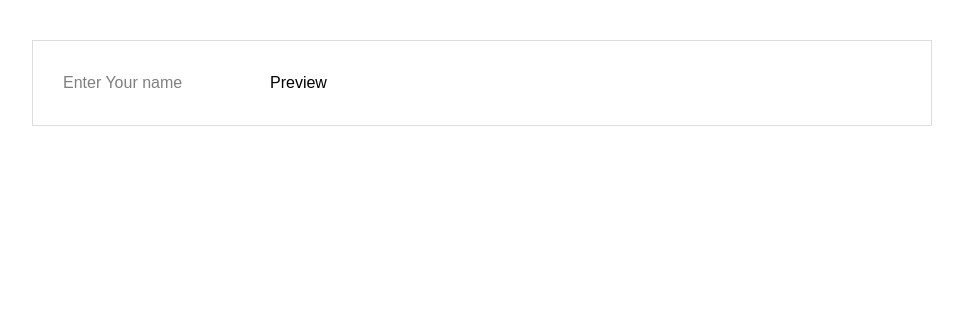
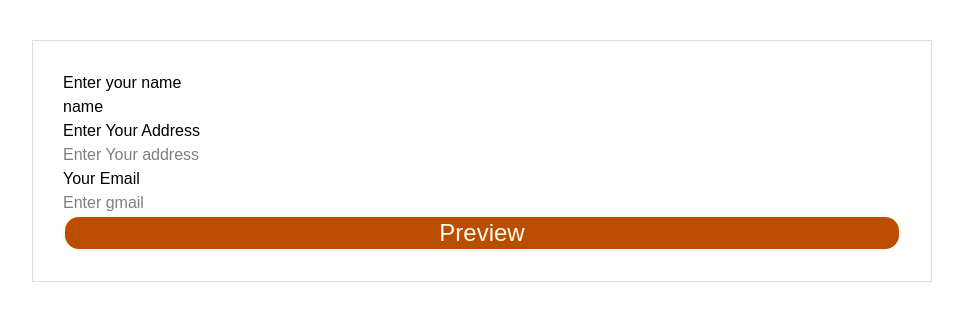
Before and after one commit to OJOK314/billing-system, a React (Vite) app: page / in a window 1280 px wide. Shown: the top 320 px of the page, without its empty margins (158-1121 px from the left). Built offline with nearby package versions, Linux system fonts and the light colour scheme.

Commit message:
add event button in to the file

```diff
--- a/src/App.jsx
+++ b/src/App.jsx
@@ -11,6 +11,20 @@ import Date from "./components/Date";
 function App() {
   const [showInvoice, setShowInvoice] = useState(false);
 
+  const [name, setName] = useState("name");
+  const [address, setAddress] = useState("");
+  const [email, setEmail] = useState("");
+  const [phone, setPhone] = useState("");
+  const [bankName, setBankName] = useState("");
+  const [bankAccount, setBankAccount] = useState("");
+  const [website, setWebsite] = useState("");
+  const [clientName, setClientName] = useState("");
+  const [clientAddress, setClientAddress] = useState("");
+  const [invoiceNumber, setInvoiceNumber] = useState("");
+  const [invoiceDate, setInvoiceDate] = useState("");
+  const [dueDate, setDueDate] = useState("");
+  const [notes, setNotes] = useState("");
+
   function handleprint() {
     window.print();
   }
@@ -18,27 +32,65 @@ function App() {
   return (
     <>
       <main>
-
         {showInvoice ? (
-
           <div>
             <Header handleprint={handleprint} />
-        <MainDetails />
+            <MainDetails name={name} email={email} address={address} />
             <ClientDetails />
             <Date />
             <Table />
             <Notes />
-        <footer />
-          <button onClick={() => setShowInvoice(false)}>Edit Information</button>
+            <Footer />
+            <button
+              onClick={() => setShowInvoice(false)}
+              className="bg-blue-500  border-2 mt-5 font-bold border-amber-400 py-2 px-8 hover:bg-emerald-950 rounded shadow hover:text-amber-50  text-amber-50 "
+            >
+              Edit Information
+            </button>
           </div>
-        ): (
+        ) : (
+          <div className=" flex flex-col">
+            <label htmlFor="name">Enter your name</label>
+            <input
+              type="text"
+              name="name"
+              id="name"
+              placeholder="Enter your name"
+              autoComplete="off"
+              value={name}
+              onChange={(e) => setName(e.target.value)}
+            />
 
-         <div>
-           <input type="text" name="text" id="text" placeholder="Enter Your name" autoComplete="off" onChange={(e) => setShowInvoice(e.target.value)}/>
-          <button onClick={() => setShowInvoice(true)}>Preview</button>
+            <label htmlFor="address"> Enter Your Address</label>
+            <input
+              type="text"
+              name="address"
+              id="address"
+              placeholder="Enter Your address"
+              autoComplete="off"
+              value={address}
+              onChange={(e) => setAddress(e.target.value)}
+            />
+
+            <label htmlFor="email">Your Email</label>
+            <input
+              type="text"
+              name="email"
+              id="email"
+              placeholder="Enter gmail"
+              autoComplete="off"
+              value={email}
+              onChange={(e) => setEmail(e.target.value)}
+            />
+
+            <button
+              onClick={() => setShowInvoice(true)}
+              className="bg-amber-700 text-2xl border-2 m  text-amber-50 p-8 rounded-2xl "
+            >
+              Preview
+            </button>
           </div>
         )}
-
       </main>
     </>
   );
--- a/src/components/MainDetails.jsx
+++ b/src/components/MainDetails.jsx
@@ -1,11 +1,11 @@
 import React from 'react'
 
-const MainDetails = () => {
+const MainDetails = ({name, address}) => {
   return (
     <div>
         <section>
-    <h2>OSBERT AINEMBABAZI</h2>
-    <p>Your Address</p>
+    <h2>{name}</h2>
+    <p>{address}</p>
    </section>
     </div>
   )
```
Lines whose indentation alone changed are shown as unchanged.
